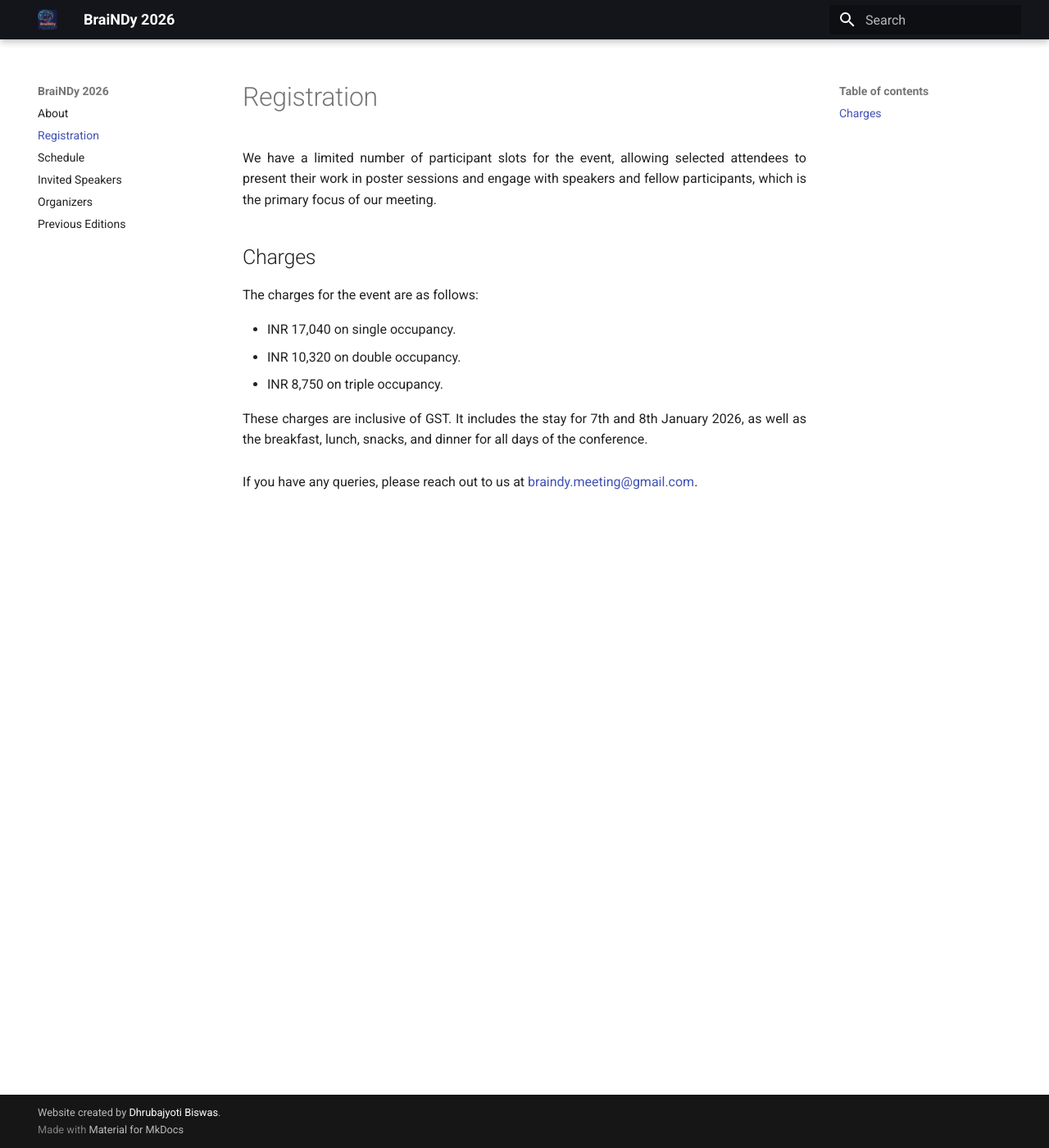
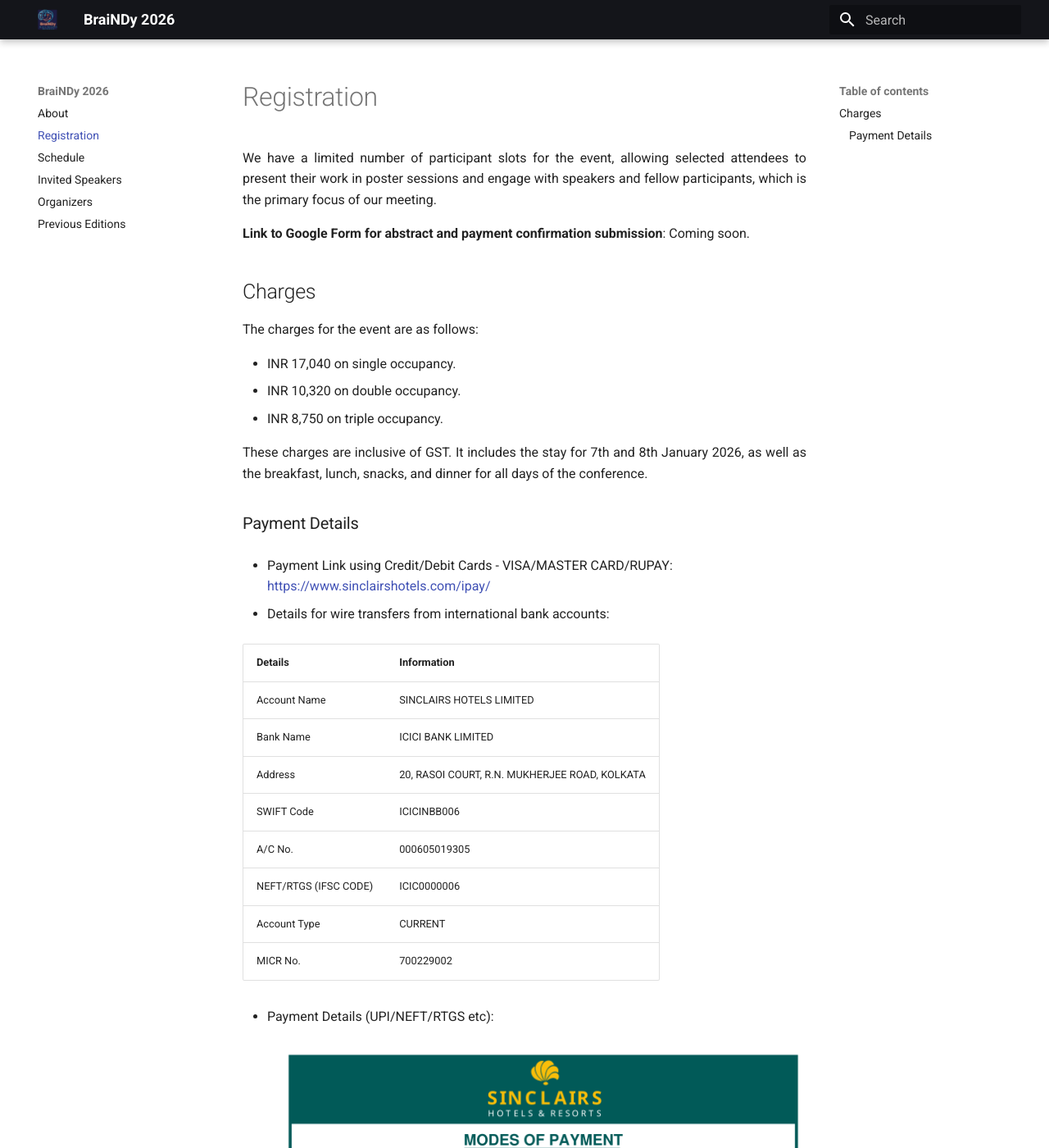
Before and after one commit to BraiNDyMeeting/v2026, an MkDocs documentation site: the page built from docs/registration.md, in a window 1280 px wide and 1400 px high. Shown: the whole window at 82% size. Built offline with MkDocs 1.6.1 and Material for MkDocs 9.7.7, drawn with Linux system fonts in a browser that asks for light colours.

Commit message:
Some changes to website

```diff
--- a/docs/registration.md
+++ b/docs/registration.md
@@ -3,17 +3,41 @@
 <p align="justify">
 We have a limited number of participant slots for the event, allowing selected attendees to present their work in poster sessions and engage with speakers and fellow participants, which is the primary focus of our meeting.</p>
 
+__Link to Google Form for abstract and payment confirmation submission__: Coming soon.
+
 ## Charges
 The charges for the event are as follows:
 
 <ul>
-<li>  INR 17,040 on single occupancy.</li>
-<li> INR 10,320 on double occupancy.</li>
-<li> INR 8,750 on triple occupancy.</li>
+<li>INR 17,040 on single occupancy.</li>
+<li>INR 10,320 on double occupancy.</li>
+<li>INR 8,750 on triple occupancy.</li>
 </ul>
 
 <p align="justify">
-These charges are inclusive of GST. It includes the stay for 7th and 8th January 2026, as well as the breakfast, lunch, snacks, and dinner for all days of the conference.<br><br>
+These charges are inclusive of GST. It includes the stay for 7th and 8th January 2026, as well as the breakfast, lunch, snacks, and dinner for all days of the conference.
+</p>
 
+### Payment Details
+
+- Payment Link using Credit/Debit Cards - VISA/MASTER CARD/RUPAY: [https://www.sinclairshotels.com/ipay/](https://www.sinclairshotels.com/ipay/)
+
+- Details for wire transfers from international bank accounts:
+
+| Details      | Information              |
+|--------------|--------------------------|
+| Account Name | SINCLAIRS HOTELS LIMITED |
+| Bank Name    | ICICI BANK LIMITED       |
+| Address      | 20, RASOI COURT, R.N. MUKHERJEE ROAD, KOLKATA |
+| SWIFT Code   | ICICINBB006                                   |
+| A/C No.      | 000605019305                                  |
+| NEFT/RTGS (IFSC CODE) | ICIC0000006                          |
+| Account Type          | CURRENT                              |
+| MICR No.              | 700229002                            |
+
+- Payment Details (UPI/NEFT/RTGS etc): ![Payment Information](img/payment.png)
+
+
+<p align="justify">
 If you have any queries, please reach out to us at <a href="mailto:braindy.meeting@gmail.com">braindy.meeting@gmail.com</a>.
 </p>
```
Also changed, not shown: docs/Team.md (+15 -3 lines), docs/img/payment.png (added), site/Team/index.html, site/img/payment.png (added), site/registration/index.html, site/search/search_index.json.
